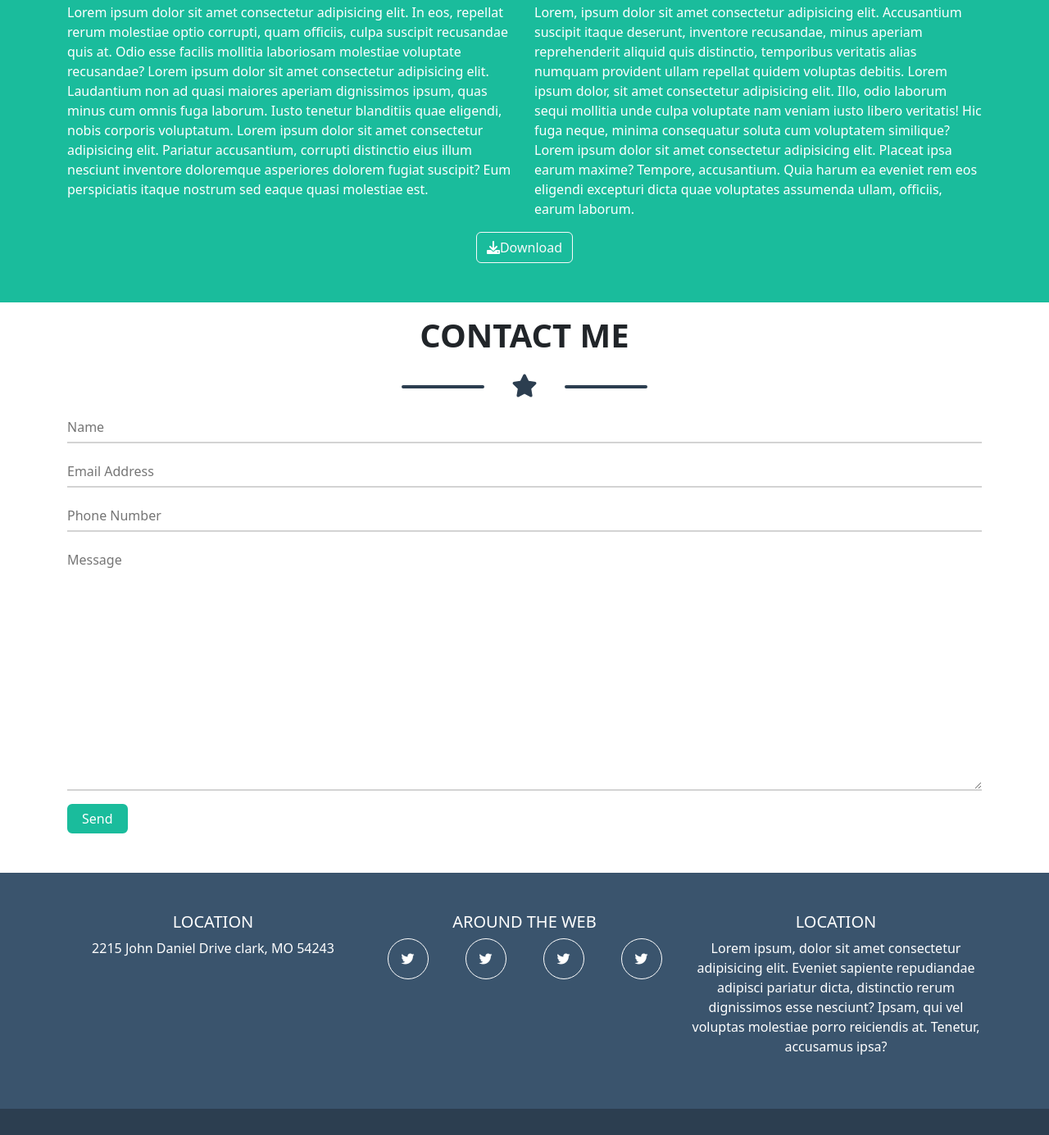
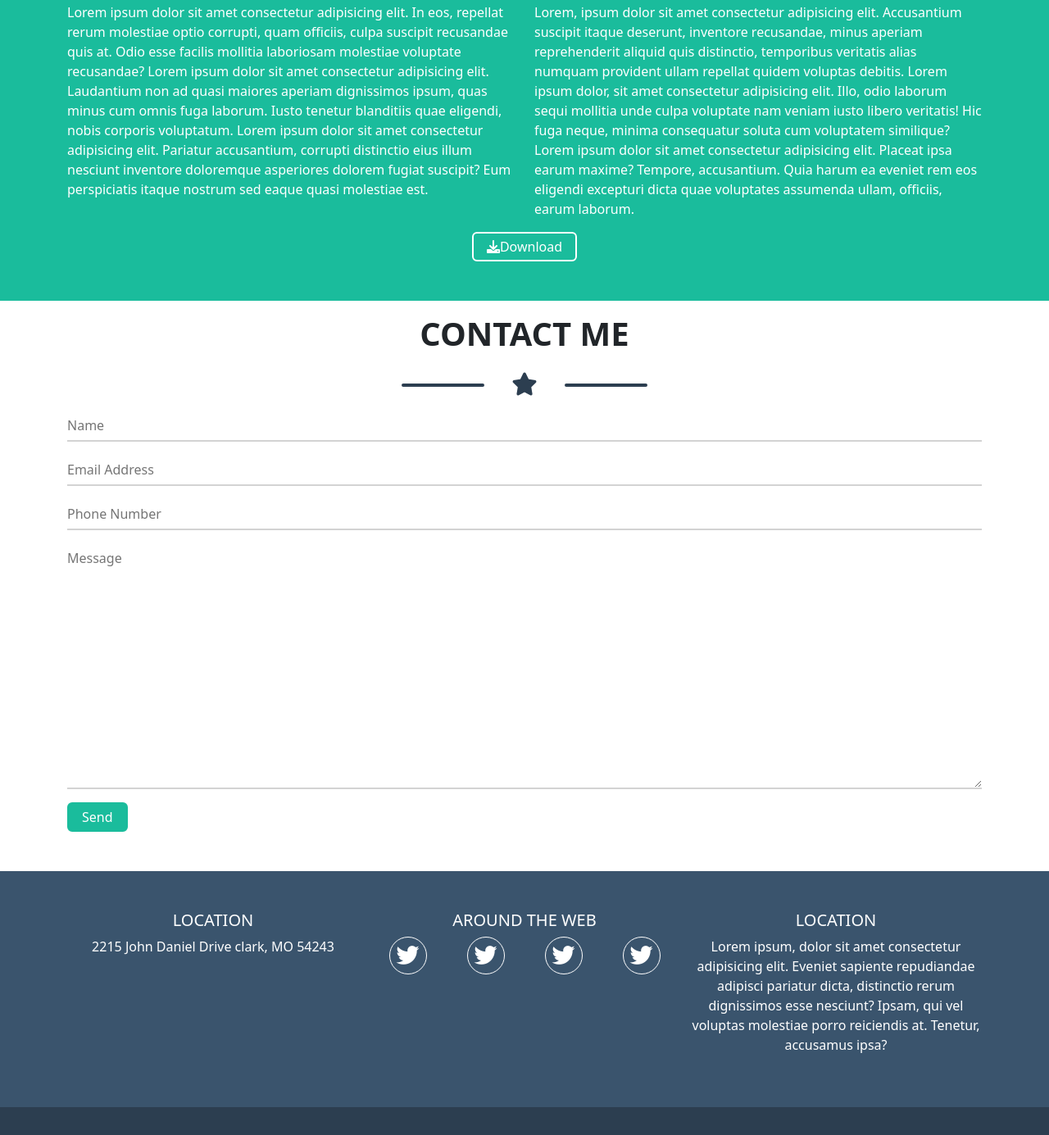
Before and after one commit to salvatoredepaola/html-css-bootstrap-freelancer, a plain HTML site: page index.html in a window 1280 px wide. Shown: the part 1757-3142 px from the top of the page at 82% size. Drawn offline with nearby package versions, Linux system fonts and the light colour scheme.

```diff
--- a/css/style.css
+++ b/css/style.css
@@ -36,11 +36,24 @@
     background-color: white;
     color: #1abc9c;
 }
+.my_download{
+    padding: 0.25rem 1rem;
+    text-align: center;
+    text-decoration: none;
+    vertical-align: middle;
+    cursor: pointer;
+    border: 2px solid white;
+    color: white;
+    transition: 0.2s;
+}
+.my_download:hover{
+    border: 2px solid #1abc9c;
+    background-color: white;
+    color: #1abc9c;
+}
 .my_circle{
     border: 1px solid white;
     border-radius: 50%;
-    width: 50px;
-    height: 50px;
     text-align: center;
     vertical-align: middle;
     align-items: center;
--- a/index.html
+++ b/index.html
@@ -123,7 +123,7 @@
                 </div>
                 <div class="row justify-content-center">
                     <div class="col d-flex justify-content-center ">
-                        <button class="btn btn-outline-light"><i class="fa-sharp fa-solid fa-download" style="color: #ffffff;"></i>Download</button>
+                        <button class="my_download my_bg-aqua rounded"><i class="fa-sharp fa-solid fa-download" ></i>Download</button>
                     </div>
 
                 </div>
@@ -181,22 +181,22 @@
                         <div class="row ">
                             <div class="col-3 d-flex justify-content-center">
                                 <div class="my_circle d-flex">
-                                    <i class="fa-brands fa-twitter" style="color: #ffffff;"></i>
+                                    <i class="fa-brands fa-twitter p-2 fs-3" style="color: #ffffff;"></i>
                                 </div>
                             </div>
                             <div class="col-3 d-flex justify-content-center">
                                 <div class="my_circle d-flex">
-                                    <i class="fa-brands fa-twitter" style="color: #ffffff;"></i>
+                                    <i class="fa-brands fa-twitter p-2 fs-3" style="color: #ffffff;"></i>
                                 </div>
                             </div>
                             <div class="col-3 d-flex  justify-content-center">
                                 <div class="my_circle d-flex">
-                                    <i class="fa-brands fa-twitter" style="color: #ffffff;"></i>
+                                    <i class="fa-brands fa-twitter p-2 fs-3" style="color: #ffffff;"></i>
                                 </div>
                             </div>
                             <div class="col-3 d-flex justify-content-center">
                                 <div class="my_circle d-flex">
-                                    <i class="fa-brands fa-twitter" style="color: #ffffff;"></i>
+                                    <i class="fa-brands fa-twitter p-2 fs-3" style="color: #ffffff;"></i>
                                 </div>
                             </div>
                         </div>
```
